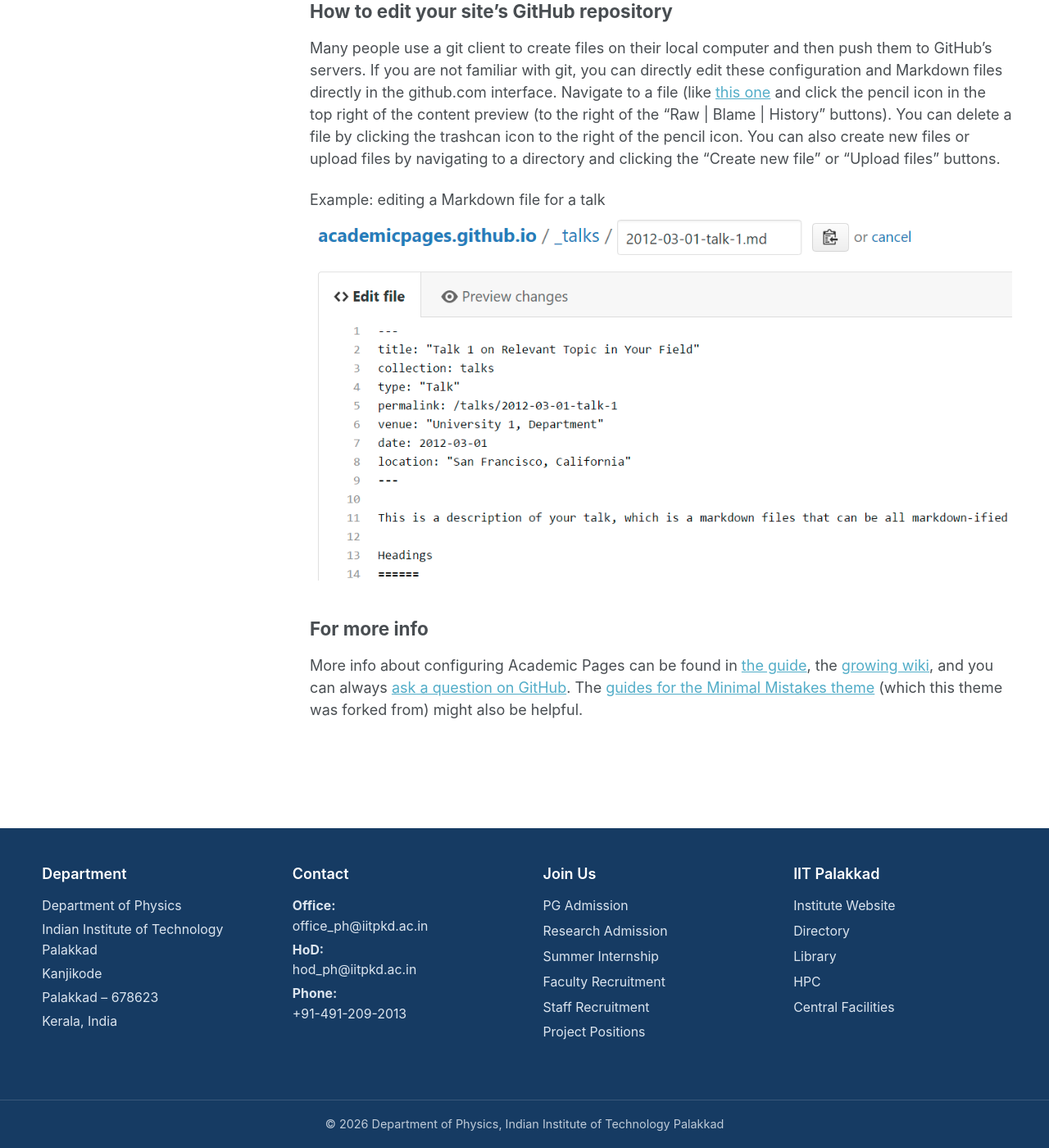
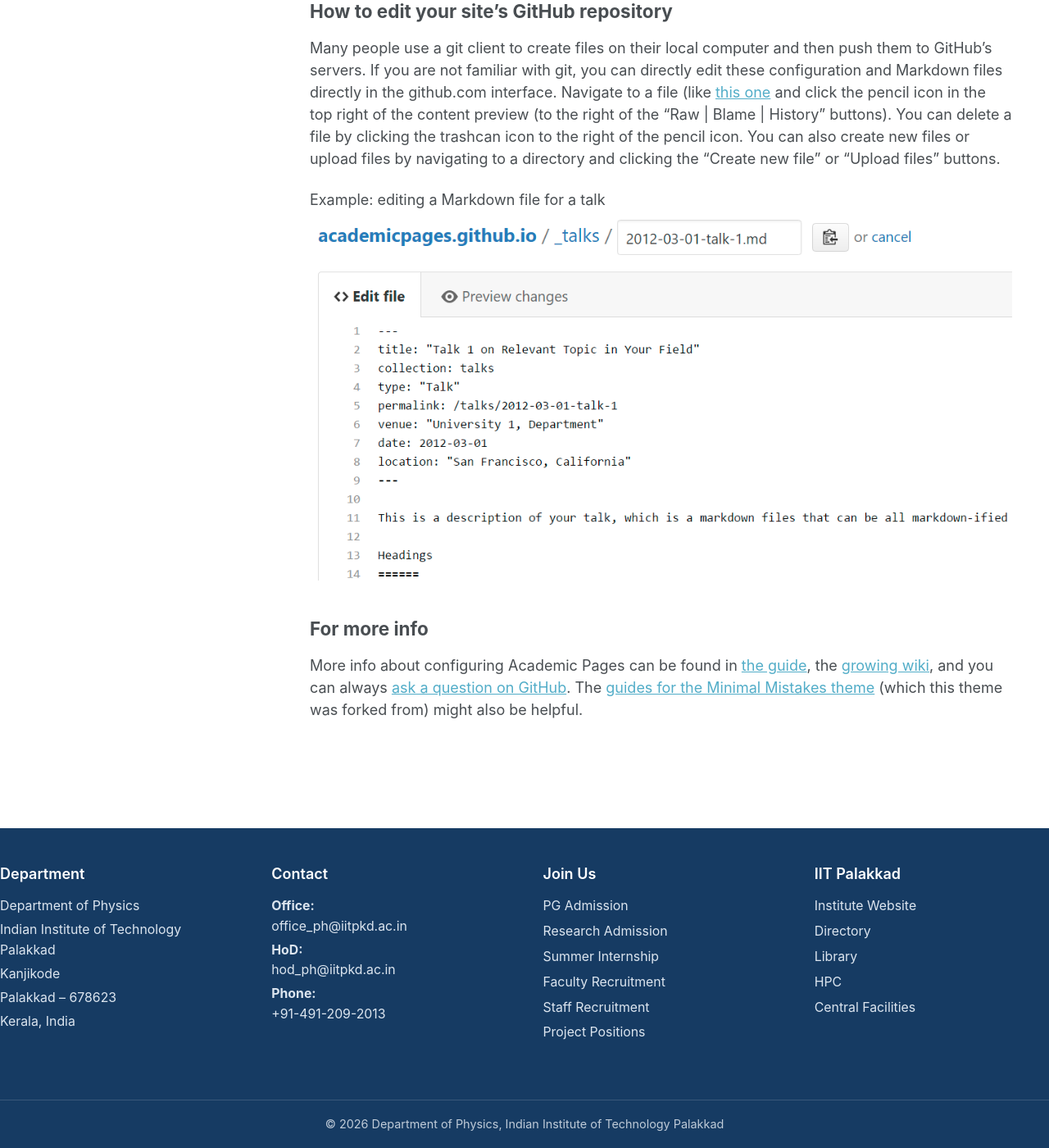
Before and after one commit to phyall/phyall.github.io, a Jekyll site: the page built from _pages/about.md, in a window 1280 px wide and 1400 px high, scrolled down 2539 px. Shown: the whole window at 82% size. Built offline with Jekyll 4.4.1, drawn with Linux system fonts in a browser that asks for light colours; a style sheet for code colours, icons or effects is not loaded.

Commit message:
Update _footer.scss

```diff
--- a/_sass/_footer.scss
+++ b/_sass/_footer.scss
@@ -8,8 +8,9 @@
     color: #dce5ef;
 }
 
+
 .footer-container {
-    width: min(1200px, 92%);
+    max-width: 1400px;
     margin: 0 auto;
     padding: 2.5rem 0;
 
```
